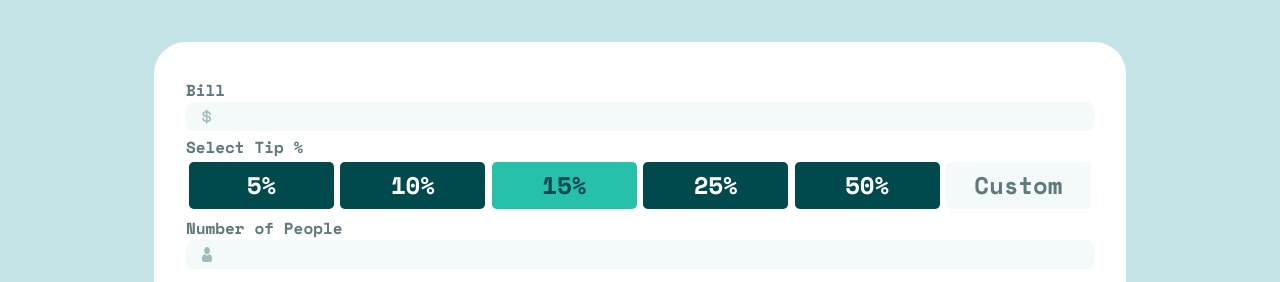
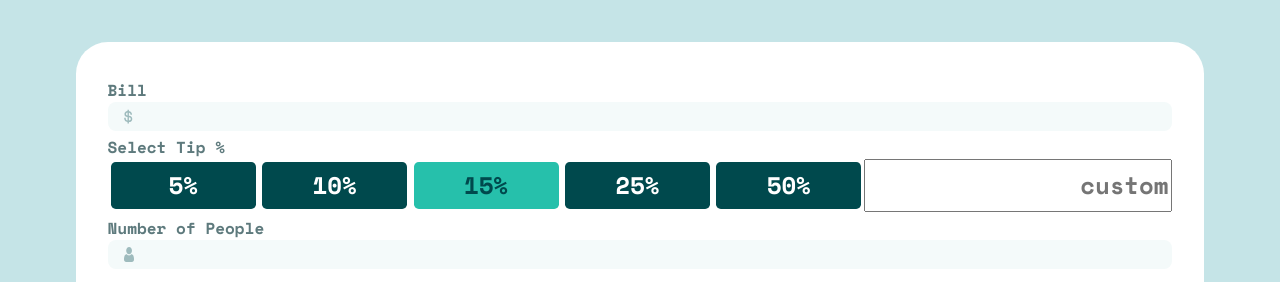
Before and after one commit to a2uuz/Tip-calculator-app, a plain HTML site: page index.html in a window 1280 px wide. Shown: the part 124-406 px from the top of the page. Drawn offline with nearby package versions, Linux system fonts and the light colour scheme.

Commit message:
update03

```diff
--- a/index.html
+++ b/index.html
@@ -34,14 +34,14 @@
             <button>15%</button>
             <button>25%</button>
             <button>50%</button>
-            <button>Custom</button>
+            <input type="text"  name="custom" placeholder="custom" id="custom" dir="rtl">
           </div>
           <label for="nop">Number of People</label>
           <div class="input-field">
             <img src="./images/icon-person.svg" alt="icon" />
             <input type="text" dir="rtl" name="nop" />
           </div>
-
+          </form>
           <div class="green">
             <div id="tip-amount" class="result">
               <h2>
@@ -61,7 +61,7 @@
 
             <button>RESET</button>
           </div>
-        </form>
+
       </div>
     </main>
   </body>
```
